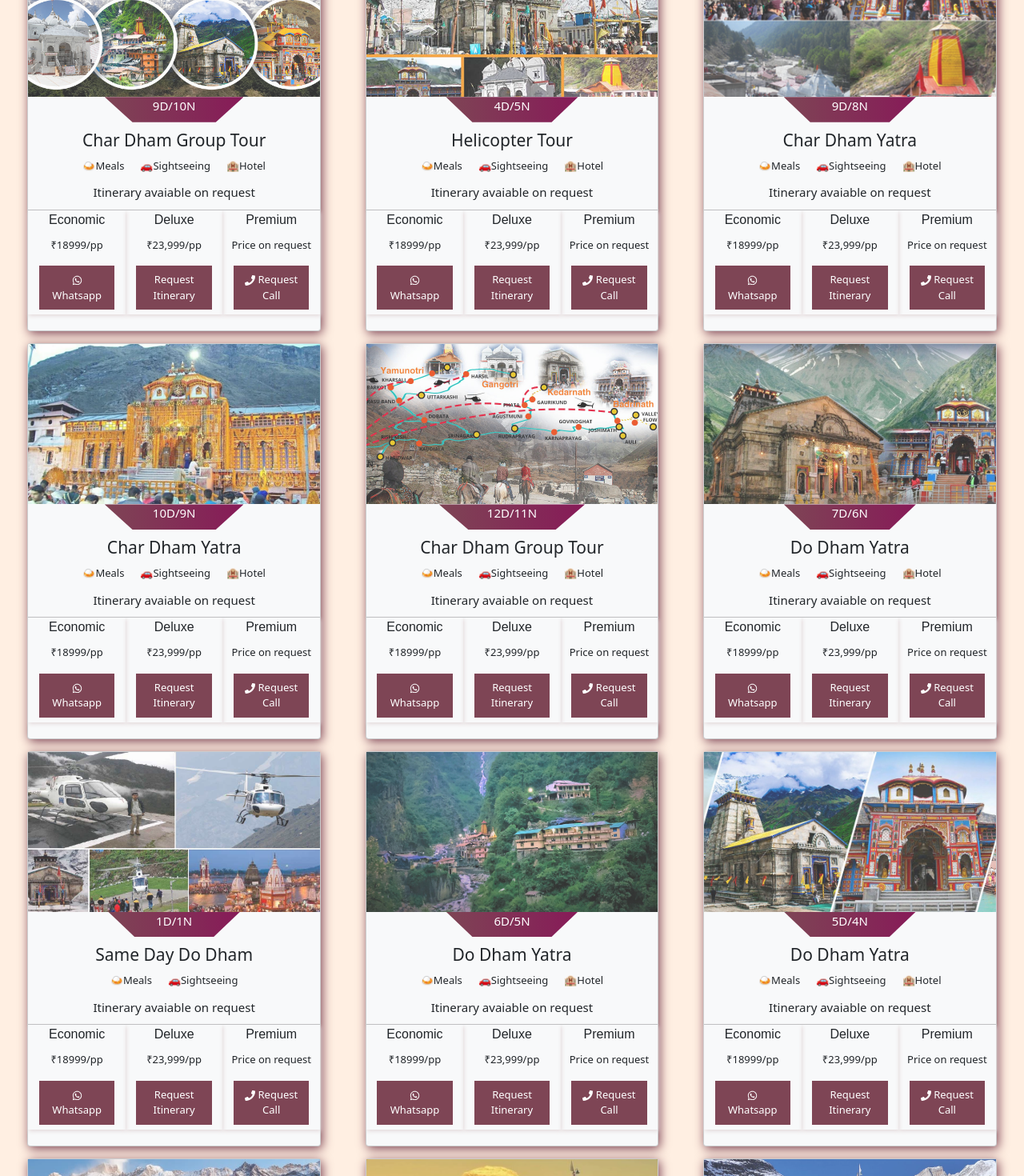
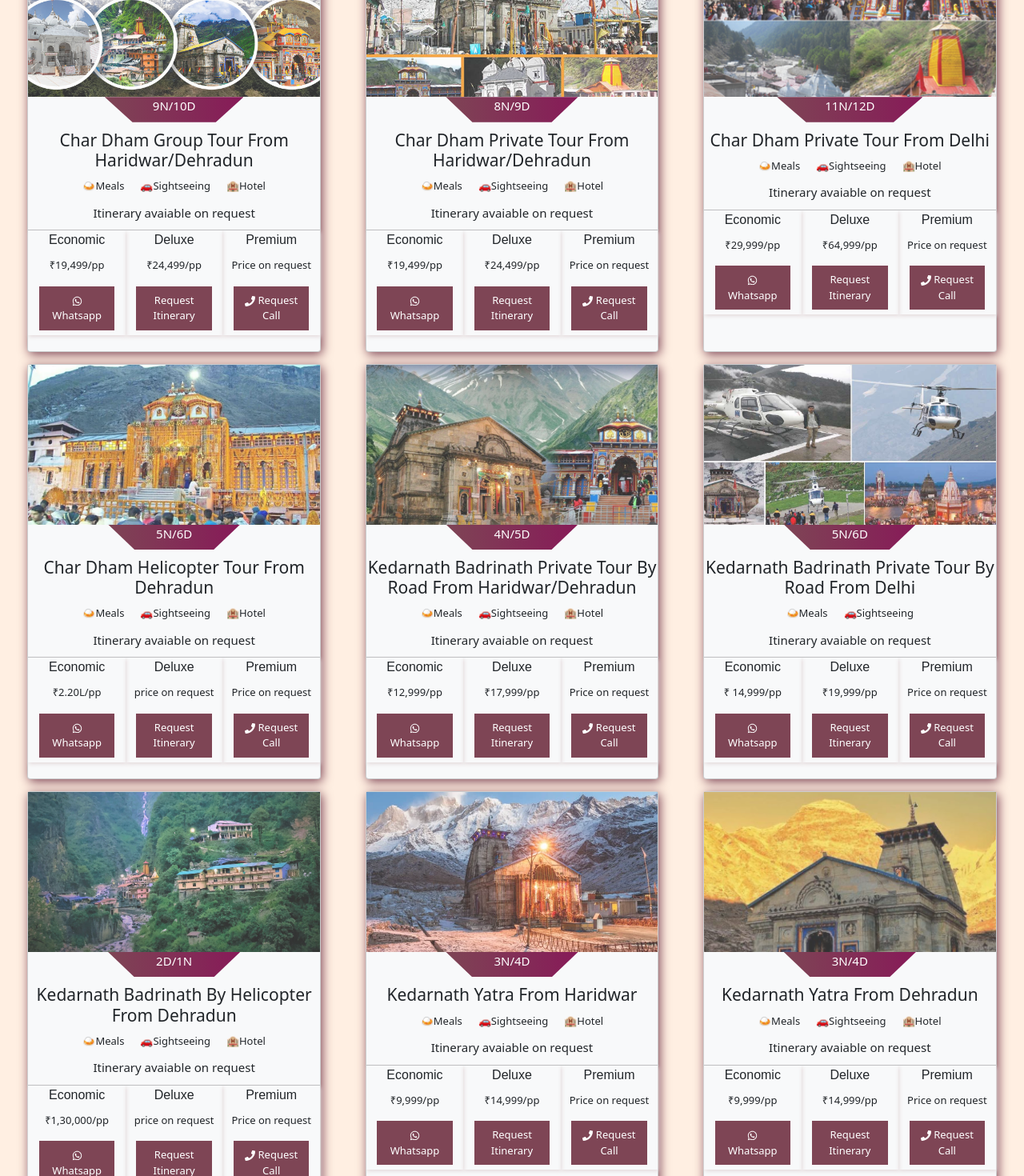
Before and after one commit to Sarita595k/Char_Dham_Frontend, a React (Vite) app: page / in a window 1280 px wide. Shown: the part 2940-4410 px from the top of the page at 80% size. Built offline with nearby package versions, Linux system fonts and the light colour scheme.

Commit message:
package details changed

```diff
--- a/src/Components/package.js
+++ b/src/Components/package.js
@@ -14,144 +14,148 @@ export const details = [{
     id: 1,
     category: "char dham",
     imageUrl: image1,
-    title: "Char dham group tour",
-    time: "9D/10N",
+    title: "Char Dham Group Tour from Haridwar/Dehradun",
+    time: "9N/10D",
     included: ["🍛meals", "🚗sightseeing", "🏨hotel"],
     packages: [
-        { type: "Economic", price: "₹18999/pp" },
-        { type: "Deluxe", price: "₹23,999/pp" },
+        { type: "Economic", price: "₹19,499/pp" },
+        { type: "Deluxe", price: "₹24,499/pp" },
         { type: "Premium", price: "Price on request" }
     ]
 }, {
     id: 2,
     category: "char dham",
     imageUrl: image2,
-    title: "helicopter tour",
-    time: "4D/5N",
+    title: "Char Dham Private Tour from Haridwar/Dehradun",
+    time: "8N/9D",
     included: ["🍛meals", "🚗sightseeing", "🏨hotel"],
     packages: [
-        { type: "Economic", price: "₹18999/pp" },
-        { type: "Deluxe", price: "₹23,999/pp" },
+        { type: "Economic", price: "₹19,499/pp" },
+        { type: "Deluxe", price: "₹24,499/pp" },
         { type: "Premium", price: "Price on request" }
     ]
 }, {
     id: 3,
     category: "char dham",
     imageUrl: image3,
-    title: "Char dham yatra",
-    time: "9D/8N",
+    title: "Char Dham Private Tour from Delhi",
+    time: "11N/12D",
     included: ["🍛meals", "🚗sightseeing", "🏨hotel"],
     packages: [
-        { type: "Economic", price: "₹18999/pp" },
-        { type: "Deluxe", price: "₹23,999/pp" },
+        { type: "Economic", price: "₹29,999/pp" },
+        { type: "Deluxe", price: "₹64,999/pp" },
         { type: "Premium", price: "Price on request" }
     ]
 }, {
     id: 4,
     category: "char dham",
     imageUrl: image4,
-    title: "Char dham yatra",
-    time: "10D/9N",
+    title: "Char Dham Helicopter Tour from Dehradun",
+    time: "5N/6D",
     included: ["🍛meals", "🚗sightseeing", "🏨hotel"],
     packages: [
-        { type: "Economic", price: "₹18999/pp" },
-        { type: "Deluxe", price: "₹23,999/pp" },
+        { type: "Economic", price: "₹2.20L/pp" },
+        { type: "Deluxe", price: "price on request" },
         { type: "Premium", price: "Price on request" }
     ]
-}, {
-    id: 5,
-    category: "char dham",
-    imageUrl: image5,
-    title: "Char dham group tour",
-    time: "12D/11N",
-    included: ["🍛meals", "🚗sightseeing", "🏨hotel"],
-    packages: [
-        { type: "Economic", price: "₹18999/pp" },
-        { type: "Deluxe", price: "₹23,999/pp" },
-        { type: "Premium", price: "Price on request" }
-    ]
-}, {
+},
+// {
+//     id: 5,
+//     category: "char dham",
+//     imageUrl: image5,
+//     title: "Char dham group tour",
+//     time: "12D/11N",
+//     included: ["🍛meals", "🚗sightseeing", "🏨hotel"],
+//     packages: [
+//         { type: "Economic", price: "₹18999/pp" },
+//         { type: "Deluxe", price: "₹23,999/pp" },
+//         { type: "Premium", price: "Price on request" }
+//     ]
+// },
+{
     id: 6,
     category: "do dham",
     imageUrl: image6,
-    title: "do dham yatra",
-    time: "7D/6N",
+    title: "Kedarnath Badrinath Private tour by Road from Haridwar/Dehradun",
+    time: "4N/5D",
     included: ["🍛meals", "🚗sightseeing", "🏨hotel"],
     packages: [
-        { type: "Economic", price: "₹18999/pp" },
-        { type: "Deluxe", price: "₹23,999/pp" },
+        { type: "Economic", price: "₹12,999/pp" },
+        { type: "Deluxe", price: "₹17,999/pp" },
         { type: "Premium", price: "Price on request" }
     ]
 }, {
     id: 7,
     category: "do dham",
     imageUrl: image7,
-    title: "same day do dham",
-    time: "1D/1N",
+    title: "Kedarnath Badrinath Private tour by Road from Delhi",
+    time: "5N/6D ",
     included: ["🍛meals", "🚗sightseeing"],
     packages: [
-        { type: "Economic", price: "₹18999/pp" },
-        { type: "Deluxe", price: "₹23,999/pp" },
+        { type: "Economic", price: "₹ 14,999/pp" },
+        { type: "Deluxe", price: "₹19,999/pp" },
         { type: "Premium", price: "Price on request" }
     ]
 }, {
     id: 8,
     category: "do dham",
     imageUrl: image8,
-    title: "do dham yatra",
-    time: "6D/5N",
+    title: "Kedarnath Badrinath by Helicopter from Dehradun",
+    time: "2D/1N",
     included: ["🍛meals", "🚗sightseeing", "🏨hotel"],
     packages: [
-        { type: "Economic", price: "₹18999/pp" },
-        { type: "Deluxe", price: "₹23,999/pp" },
+        { type: "Economic", price: "₹1,30,000/pp" },
+        { type: "Deluxe", price: "price on request" },
         { type: "Premium", price: "Price on request" }
     ]
-}, {
-    id: 9,
-    category: "do dham",
-    imageUrl: image9,
-    title: "do dham yatra",
-    time: "5D/4N",
-    included: ["🍛meals", "🚗sightseeing", "🏨hotel"],
-    packages: [
-        { type: "Economic", price: "₹18999/pp" },
-        { type: "Deluxe", price: "₹23,999/pp" },
-        { type: "Premium", price: "Price on request" }
-    ]
-}, {
+},
+//  {
+//     id: 9,
+//     category: "do dham",
+//     imageUrl: image9,
+//     title: "do dham yatra",
+//     time: "5D/4N",
+//     included: ["🍛meals", "🚗sightseeing", "🏨hotel"],
+//     packages: [
+//         { type: "Economic", price: "₹18999/pp" },
+//         { type: "Deluxe", price: "₹23,999/pp" },
+//         { type: "Premium", price: "Price on request" }
+//     ]
+// },
+{
     id: 10,
     category: "kedarnath dham",
     imageUrl: image10,
-    title: "kedarnath yatra",
-    time: "3D/2N",
+    title: "Kedarnath Yatra From Haridwar",
+    time: "3N/4D",
     included: ["🍛meals", "🚗sightseeing", "🏨hotel"],
     packages: [
-        { type: "Economic", price: "₹18999/pp" },
-        { type: "Deluxe", price: "₹23,999/pp" },
+        { type: "Economic", price: "₹9,999/pp" },
+        { type: "Deluxe", price: "₹14,999/pp" },
         { type: "Premium", price: "Price on request" }
     ]
 }, {
     id: 11,
     category: "kedarnath dham",
     imageUrl: image11,
-    title: "kedarnath yatra",
-    time: "5D/4N",
+    title: "Kedarnath Yatra From Dehradun",
+    time: "3N/4D",
     included: ["🍛meals", "🚗sightseeing", "🏨hotel"],
     packages: [
-        { type: "Economic", price: "₹18999/pp" },
-        { type: "Deluxe", price: "₹23,999/pp" },
+        { type: "Economic", price: "₹9,999/pp" },
+        { type: "Deluxe", price: "₹14,999/pp" },
         { type: "Premium", price: "Price on request" }
     ]
 }, {
     id: 12,
     category: "kedarnath dham",
     imageUrl: image12,
-    title: "kedarnath yatra",
-    time: "5D/4N",
+    title: "Kedarnath Yatra From Delhi",
+    time: "4N/5D",
     included: ["🍛meals", "🚗sightseeing", "🏨hotel"],
     packages: [
-        { type: "Economic", price: "₹18999/pp" },
-        { type: "Deluxe", price: "₹23,999/pp" },
+        { type: "Economic", price: "₹12,999/pp" },
+        { type: "Deluxe", price: "₹17,999/pp" },
         { type: "Premium", price: "Price on request" }
     ]
 },]
```
